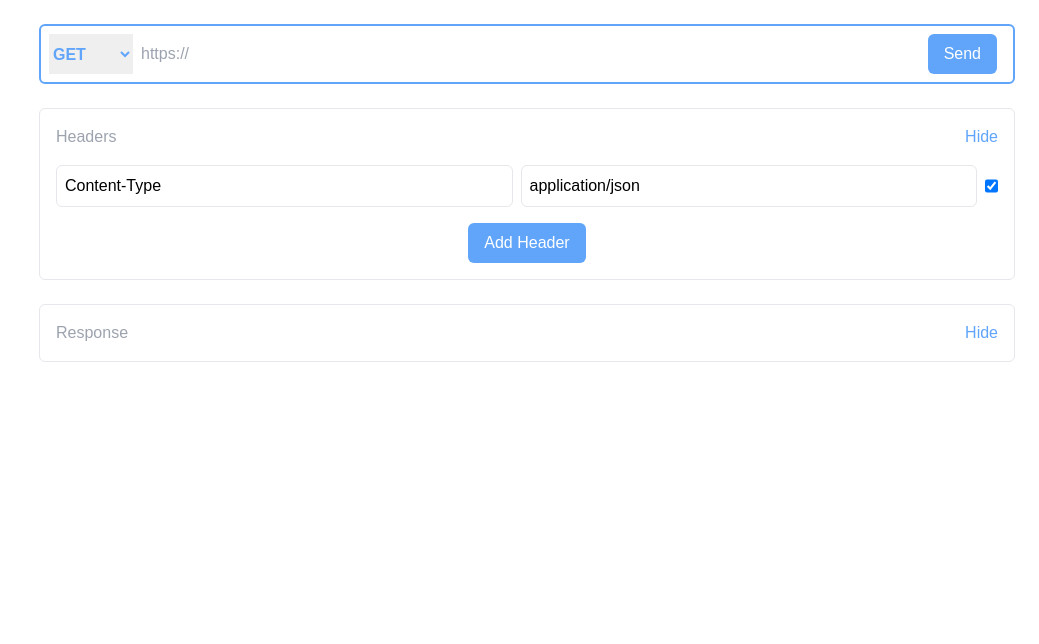
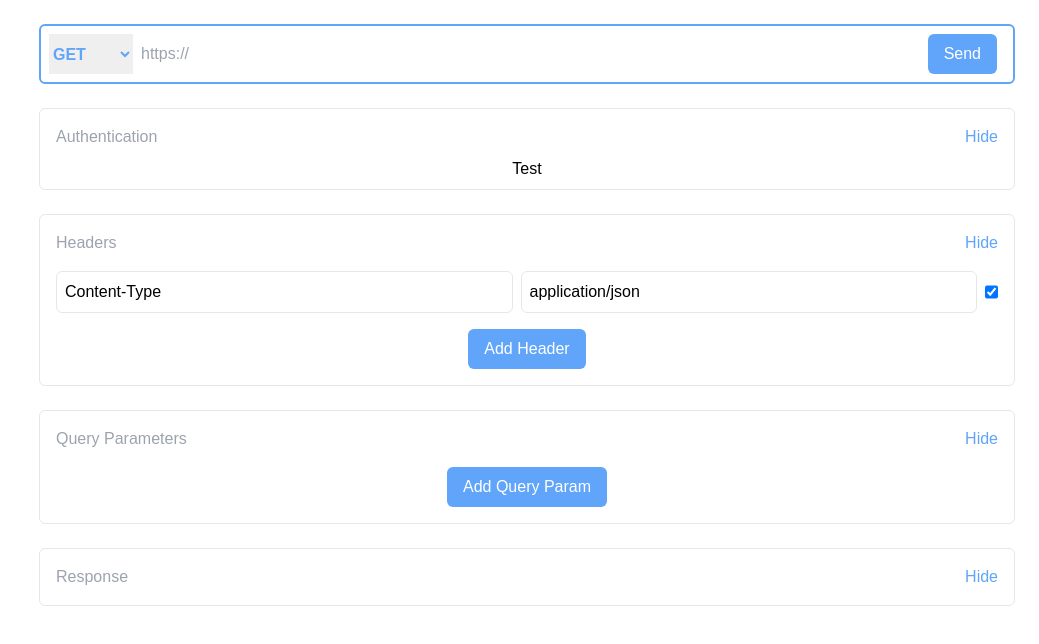
Before and after one commit to JakeMagill/request-sender, a Vue app: page / in a window 1280 px wide. Shown: the top 644 px of the page, without its empty margins (241-1280 px from the left). Built offline with nearby package versions, Linux system fonts and the light colour scheme.

Commit message:
Adding QS and Auth sections, refactoring existing logic

```diff
--- a/src/App.vue
+++ b/src/App.vue
@@ -1,33 +1,36 @@
 <script setup lang="ts">
 import { ref } from 'vue';
-import { store } from './store';
 import EndpointForm  from './components/EndpointForm.vue'
-import ResponseSection from './components/ResponseSection.vue'
-import HeaderSection from './components/Headers/HeadersSection.vue'
+import ResponseSection from './components/Sections/ResponseSection.vue'
+import HeaderSection from './components/Sections/HeadersSection.vue'
+import QueryParamSection from './components/Sections/QueryParamSection.vue'
+import AuthSection from './components/Sections/AuthSection.vue';
+import { useRequestStore } from './stores/requestStore';
+import { useResponseStore } from './stores/responseStore';
+
 import type { formSubmission } from './types/formSubmission'
+
+const requestStore = useRequestStore();
+const responseStore = useResponseStore();
 
 const submissionError = ref(false);
 const submissionResponse = ref('');
 
-function sendRequest(request: formSubmission){
-  const headers = store.headers.map((header) => {
-        return {
-            key: header.key,
-            value: header.value
-        }
-    });
+function sendRequest(request: formSubmission): void{
+  console.log(requestStore.requestHeaders)
 
   fetch(request.endPoint.href, {
     method: request.type,
-    headers: headers.map(header => [header.key, header.value]),
+    headers: requestStore.requestHeaders,
   })
   .then((result) => {
-    store.responseStatusCode = result.status;
+    responseStore.statusCode = result.status;
+    responseStore.statusText = result.statusText;
     return result.json();
   })
   .then((data) => submissionResponse.value = data)
   .catch((error) => {
-    store.responseError = error;
+    responseStore.error = error;
   })
 }
 </script>
@@ -37,9 +40,11 @@ function sendRequest(request: formSubmission){
     <div class="flex flex-column w-1/5 h-full pl-6">
     </div>
     <div class="flex flex-wrap  w-4/5 p-6">
-      <EndpointForm :is-Error="submissionError" @formSubmitted="sendRequest"/>
+      <EndpointForm @submitted="sendRequest"/>
+      <AuthSection />
       <HeaderSection />
-      <ResponseSection :isError="submissionError" :response="submissionResponse"/>
+      <QueryParamSection />
+      <ResponseSection :isError="submissionError" :response="submissionResponse" />
     </div>
   </div>
 </template>
--- a/src/components/EndpointForm.vue
+++ b/src/components/EndpointForm.vue
@@ -1,18 +1,15 @@
 <script setup lang="ts">
-import { ref, onBeforeMount } from 'vue'
-import { store } from '../store'
+import { ref } from 'vue'
 import { RequestTypes } from '../enums/RequestTypes'
 import { setRequestColour } from '../helpers/requestColourHelper'
+import { useRequestStore } from '../stores/requestStore'
 import type { formSubmission } from '../types/formSubmission'
 
-const emits = defineEmits(['formSubmitted'])
+const store = useRequestStore();
+const emits = defineEmits(['submitted']);
 
-const requestType = ref('');
+const requestType = ref(RequestTypes.GET);
 const requestEndpoint = ref('');
-
-onBeforeMount(() => {
-    requestType.value = RequestTypes.GET
-})
 
 function setEndpontColor() {
     store.requestColor = setRequestColour(requestType.value)
@@ -25,7 +22,7 @@ function submitEndpoint() {
         endPoint: url
     }
 
-    emits('formSubmitted', submission)
+    emits('submitted', submission)
 }
 </script>
 
@@ -39,6 +36,6 @@ function submitEndpoint() {
             <option :value="RequestTypes.DELETE">DELETE</option>
       </select>
     <input v-model="requestEndpoint" class="w-full mx-2" type="text" placeholder="https://">
-    <button :class="`bg${store.requestColor}`" class="p-2 px-4 mx-2 rounded-md text-white hover:opacity-85 transition-opacity" @click="submitEndpoint()">Send</button>
+    <button :class="`bg${store.requestColor}`" class="p-2 px-4 mx-2 rounded-md text-white hover:opacity-85 transition-opacity" @click="submitEndpoint">Send</button>
   </div>
 </template>
--- a/src/components/ResponseSection.vue
+++ /dev/null
@@ -1,22 +0,0 @@
-<script setup lang="ts">
-import JsonViewer from 'vue-json-viewer'
-import Section from '../components/Shared/Section.vue';
-import { store } from '../store'
-
-defineProps<{
-    isError: Boolean,
-    response: String
-}>()
-
-</script>
-
-<template>
-    <Section :title="'Response'">
-        <template v-slot:default="{isDisabled}">
-            <div v-show="store.responseStatusCode > 0" class="flex nowrap justify-between p-2">
-                <p> {{ store.responseStatusCode }} </p>
-            </div>
-            <JsonViewer v-show="!isDisabled" v-if="response != ''" :value="response" :copyable="true" :expanded="true" />
-        </template>
-    </Section>
-</template>
--- /dev/null
+++ b/src/components/Sections/AuthSection.vue
@@ -0,0 +1,13 @@
+<script setup lang="ts">
+import BaseSection from './Base/BaseSection.vue';
+</script>
+
+<template>
+    <BaseSection :title="'Authentication'">
+        <template v-slot:default="{isDisabled}">
+            <div v-show="!isDisabled" class="flex justify-center">
+                Test
+            </div>
+        </template>
+    </BaseSection>
+</template>
--- a/src/components/Shared/Section.vue
+++ b/src/components/Sections/Base/BaseSection.vue
@@ -1,11 +1,12 @@
 <script setup lang="ts">
 import { ref } from 'vue'
-import { store } from '../../store'
+import { useRequestStore } from '../../../stores/requestStore';
 
 defineProps<{
     title: String
 }>()
 
+const store = useRequestStore()
 const isDisabled = ref(false)
 
 function toggleSection() {
--- a/src/components/Headers/HeadersSection.vue
+++ b/src/components/Sections/HeadersSection.vue
@@ -1,13 +1,13 @@
 <script setup lang="ts">
 import { ref } from 'vue'
-import HeaderRow from './HeaderRow.vue'
-import Section from '../Shared/Section.vue'
+import HeaderRow from '../Headers/HeaderRow.vue'
+import BaseSection from './Base/BaseSection.vue'
 import { useRequestStore } from '../../stores/requestStore'
 
 import type { HeaderRecord } from '../../types/headerRecord'
 
-const count = ref(0);
 const store = useRequestStore();
+const count = ref(store.headers.length + 1);
 
 function addHeader() {
     store.addHeader({
@@ -22,7 +22,7 @@ function addHeader() {
 </script>
 
 <template>
-    <Section :title="'Headers'">
+    <BaseSection :title="'Headers'">
         <template v-slot:default="{isDisabled}">
             <div v-show="!isDisabled">
                 <HeaderRow v-for="item in store.headers" :header="item" @UPDATE_HEADER="store.updateHeader"/>
@@ -31,5 +31,5 @@ function addHeader() {
                 </div>
             </div>
         </template>
-    </Section>
+    </BaseSection>
 </template>
--- /dev/null
+++ b/src/components/Sections/QueryParamSection.vue
@@ -0,0 +1,18 @@
+<script setup lang="ts">
+import BaseSection from './Base/BaseSection.vue';
+import { useRequestStore } from '../../stores/requestStore';
+
+const store = useRequestStore();
+</script>
+
+<template>
+    <BaseSection :title="'Query Parameters'">
+        <template v-slot:default="{isDisabled}">
+            <div v-show="!isDisabled" class="flex justify-center">
+                <button :class="`bg${store.requestColor}`" class="text-white p-2 px-4 rounded-md hover:opacity-85 transition-opacity m-2" @click="store.addQueryParameter">
+                    Add Query Param
+                </button>
+            </div>
+        </template>
+    </BaseSection>
+</template>
--- /dev/null
+++ b/src/components/Sections/ResponseSection.vue
@@ -0,0 +1,25 @@
+<script setup lang="ts">
+import JsonViewer from 'vue-json-viewer'
+import BaseSection from './Base/BaseSection.vue';
+import { useResponseStore } from '../../stores/responseStore';
+
+const store = useResponseStore()
+
+defineProps<{
+    isError: Boolean,
+    response: String
+}>()
+
+</script>
+
+<template>
+    <BaseSection :title="'Response'">
+        <template v-slot:default="{isDisabled}">
+            <div v-show="store.statusCode > 0" class="flex nowrap justify-between p-2">
+                <p> {{ store.statusText }} </p>
+                <p> {{ store.statusCode }} </p>
+            </div>
+            <JsonViewer v-show="!isDisabled" v-if="response != ''" :value="response" :copyable="true" :expanded="true" />
+        </template>
+    </BaseSection>
+</template>
--- a/src/stores/requestStore.ts
+++ b/src/stores/requestStore.ts
@@ -1,11 +1,14 @@
 import { defineStore } from 'pinia'
-import { Ref, ref } from 'vue'
+import { Ref, ref, computed } from 'vue'
 import { HeaderRecord } from '../types/headerRecord';
 import { RequestColors } from '../enums/Colors';
+import { QueryParameter } from '../types/queryParameter';
 
 export const useRequestStore = defineStore('requst', () => {
     // State
+    const url = ref('');
     const requestColor = ref(RequestColors.GET);
+
     const headers: Ref<HeaderRecord[]> = ref([
         {
             id: 0,
@@ -15,7 +18,42 @@ export const useRequestStore = defineStore('requst', () => {
         },
     ]);
 
+    const queryParameters: Ref<QueryParameter[]> = ref([{
+        id: 0,
+        key: '',
+        value: '',
+        enabled: true
+    }]);
+
+    // Getters
+    const requestUrl = computed(() => {
+        const queryString = queryParameters.value
+            .filter((qp: QueryParameter) => qp.enabled)
+            .map((qp: QueryParameter) => `${qp.key}=${qp.value}`)
+            .join('&');
+
+        return `${url.value}?${queryString}`;
+    });
+
+    const requestHeaders = computed((): Record<string, string> => {
+        const enabledHeaders = headers.value.filter((h: HeaderRecord) => h.enabled);
+
+        const mappedHeaders: Record<string, string> = enabledHeaders.reduce((acc: Record<string, string>, h: HeaderRecord) => {
+            acc[h.key] = h.value;
+            return acc;
+        }, {});
+
+        return mappedHeaders;
+    });
+
     // Actions
+    function addQueryParameter(key: string, value: string) {
+        queryParameters.value = {
+            ...queryParameters.value,
+            [key]: value
+        }
+    }
+
     function updateHeader(header: HeaderRecord) {
         const headerIndex = headers.value.findIndex((h: HeaderRecord) => h.id === header.id);
 
@@ -30,5 +68,13 @@ export const useRequestStore = defineStore('requst', () => {
         headers.value.push(header);
     }
 
-    return {requestColor, headers, updateHeader, addHeader}
+    return {
+        requestColor,
+        headers,
+        queryParameters,
+        requestHeaders,
+        updateHeader,
+        addHeader,
+        addQueryParameter
+    }
 });
--- /dev/null
+++ b/src/stores/responseStore.ts
@@ -0,0 +1,12 @@
+import { defineStore } from 'pinia'
+import { Ref, ref } from 'vue'
+
+export const useResponseStore = defineStore('response', () => {
+    // State
+    const statusCode = ref(0);
+    const statusText = ref('');
+    const error = ref('');
+    const responseJson = ref('');
+
+    return { statusCode, statusText, error, responseJson }
+});
--- /dev/null
+++ b/src/types/queryParameter.ts
@@ -0,0 +1,6 @@
+export type QueryParameter = {
+    id: number,
+    key: string,
+    value: string,
+    enabled: boolean
+}
```
